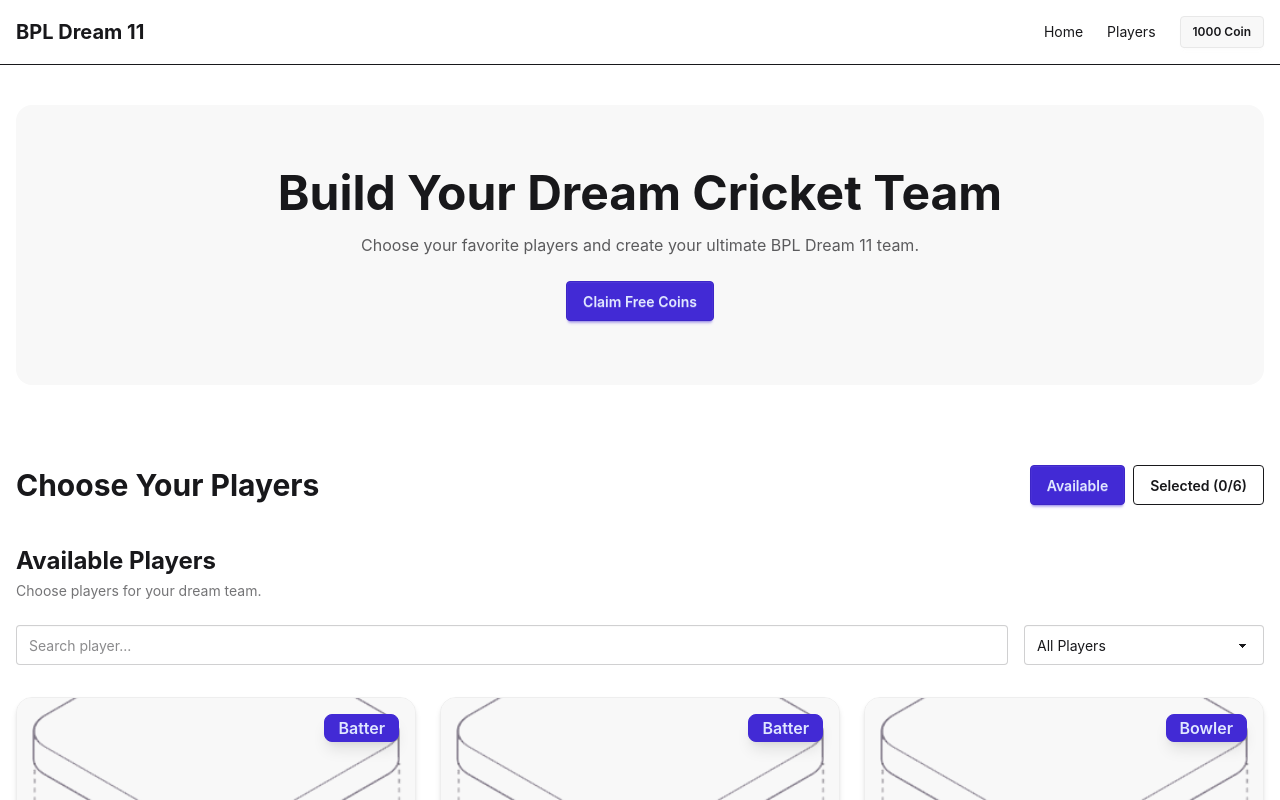
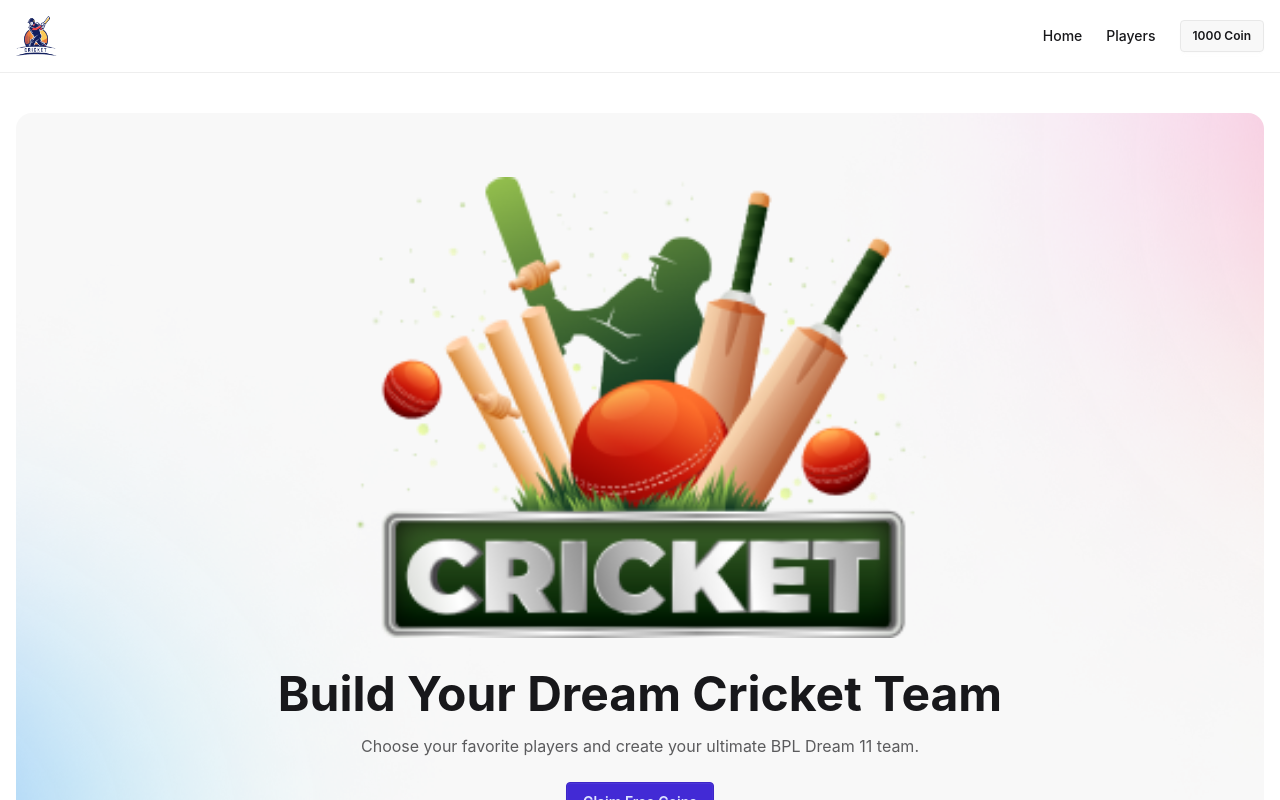
Before and after one commit to afiaafia/bpl-dream-11, a React (Vite) app: page / in a window 1280 px wide. Shown: the top 800 px of the page. Built offline with nearby package versions, Linux system fonts and the light colour scheme.

Commit message:
feat: complete page structure and footer

```diff
--- a/src/App.tsx
+++ b/src/App.tsx
@@ -5,6 +5,7 @@ import 'react-toastify/dist/ReactToastify.css';
 import Navbar from './components/Navbar';
 import Banner from './components/Banner';
 import Players from './components/players/Players';
+import Footer from './components/Footer';
 
 function App() {
   const [coins, setCoins] = useState(1000);
@@ -29,6 +30,8 @@ function App() {
 
       <Players coins={coins} setCoins={setCoins} />
 
+      <Footer />
+
       <ToastContainer position="top-right" />
     </>
   );
--- a/src/components/Banner.tsx
+++ b/src/components/Banner.tsx
@@ -1,3 +1,6 @@
+import bannerMain from '../assets/banner-main.png';
+import bgShadow from '../assets/bg-shadow.png';
+
 interface BannerProps {
   onClaimCoins: () => void;
   hasClaimed: boolean;
@@ -5,8 +8,20 @@ interface BannerProps {
 
 function Banner({ onClaimCoins, hasClaimed }: BannerProps) {
   return (
-    <section className="mx-auto max-w-7xl px-4 py-10">
-      <div className="rounded-2xl bg-base-200 px-6 py-16 text-center">
+    <section id="home" className="px-4 py-10">
+      <div
+        className="mx-auto max-w-7xl overflow-hidden rounded-2xl bg-base-200 bg-cover bg-center px-6 py-12 text-center md:py-16"
+        style={{
+          backgroundImage: `url(${bgShadow})`,
+        }}
+      >
+        <div className="mx-auto max-w-3xl">
+          <img
+            src={bannerMain}
+            alt="BPL Dream 11 cricket players"
+            className="mx-auto mb-8 w-full max-w-xl"
+          />
+
           <h1 className="text-4xl font-bold md:text-5xl">
             Build Your Dream Cricket Team
           </h1>
@@ -24,6 +39,7 @@ function Banner({ onClaimCoins, hasClaimed }: BannerProps) {
             {hasClaimed ? 'Coins Claimed' : 'Claim Free Coins'}
           </button>
         </div>
+      </div>
     </section>
   );
 }
--- /dev/null
+++ b/src/components/Footer.tsx
@@ -0,0 +1,49 @@
+import logoFooter from '../assets/logo-footer.png';
+
+function Footer() {
+  return (
+    <footer className="mt-16 border-t border-base-300 bg-base-200">
+      <div className="mx-auto max-w-7xl px-4 py-12">
+        <div className="grid gap-10 md:grid-cols-3">
+          <div>
+            <img src={logoFooter} alt="BPL Dream 11" className="h-12 w-auto" />
+
+            <p className="mt-4 max-w-sm text-sm leading-6 text-base-content/60">
+              Build your dream cricket team by selecting your favorite players
+              and managing your team within your available coins.
+            </p>
+          </div>
+
+          <div>
+            <h3 className="font-bold">Quick Links</h3>
+
+            <div className="mt-4 flex flex-col gap-3 text-sm">
+              <a href="#home" className="hover:text-primary">
+                Home
+              </a>
+
+              <a href="#players" className="hover:text-primary">
+                Players
+              </a>
+            </div>
+          </div>
+
+          <div>
+            <h3 className="font-bold">BPL Dream 11</h3>
+
+            <p className="mt-4 text-sm leading-6 text-base-content/60">
+              Create your team, choose your players, and build your ultimate
+              cricket squad.
+            </p>
+          </div>
+        </div>
+
+        <div className="mt-10 border-t border-base-300 pt-6 text-center text-sm text-base-content/60">
+          <p>© {new Date().getFullYear()} BPL Dream 11. All rights reserved.</p>
+        </div>
+      </div>
+    </footer>
+  );
+}
+
+export default Footer;
--- a/src/components/Navbar.tsx
+++ b/src/components/Navbar.tsx
@@ -1,19 +1,23 @@
+import logo from '../assets/logo.png';
+
 interface NavbarProps {
   coins: number;
 }
 
 function Navbar({ coins }: NavbarProps) {
   return (
-    <nav className="border-b bg-base-100">
+    <nav className="sticky top-0 z-50 border-b border-base-300 bg-base-100/95 backdrop-blur">
       <div className="mx-auto flex max-w-7xl items-center justify-between px-4 py-4">
-        <h2 className="text-xl font-bold">BPL Dream 11</h2>
+        <a href="#home" className="flex items-center">
+          <img src={logo} alt="BPL Dream 11" className="h-10 w-auto" />
+        </a>
 
-        <div className="flex items-center gap-6">
-          <a href="#" className="text-sm">
+        <div className="flex items-center gap-4 sm:gap-6">
+          <a href="#home" className="text-sm font-medium hover:text-primary">
             Home
           </a>
 
-          <a href="#" className="text-sm">
+          <a href="#players" className="text-sm font-medium hover:text-primary">
             Players
           </a>
 
--- a/src/components/players/Players.tsx
+++ b/src/components/players/Players.tsx
@@ -86,7 +86,7 @@ function Players({ coins, setCoins }: PlayersProps) {
   });
 
   return (
-    <main className="mx-auto max-w-7xl px-4 py-10">
+    <main id="players" className="mx-auto max-w-7xl px-4 py-10">
       <div className="mb-10 flex items-center justify-between">
         <h1 className="text-3xl font-bold">Choose Your Players</h1>
 
```
Lines whose indentation alone changed are shown as unchanged.
